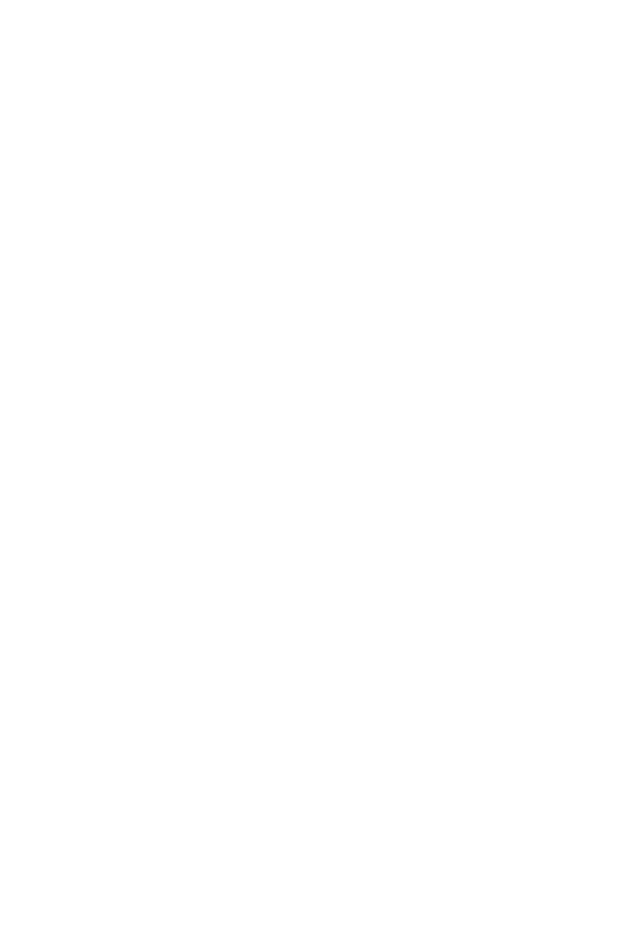
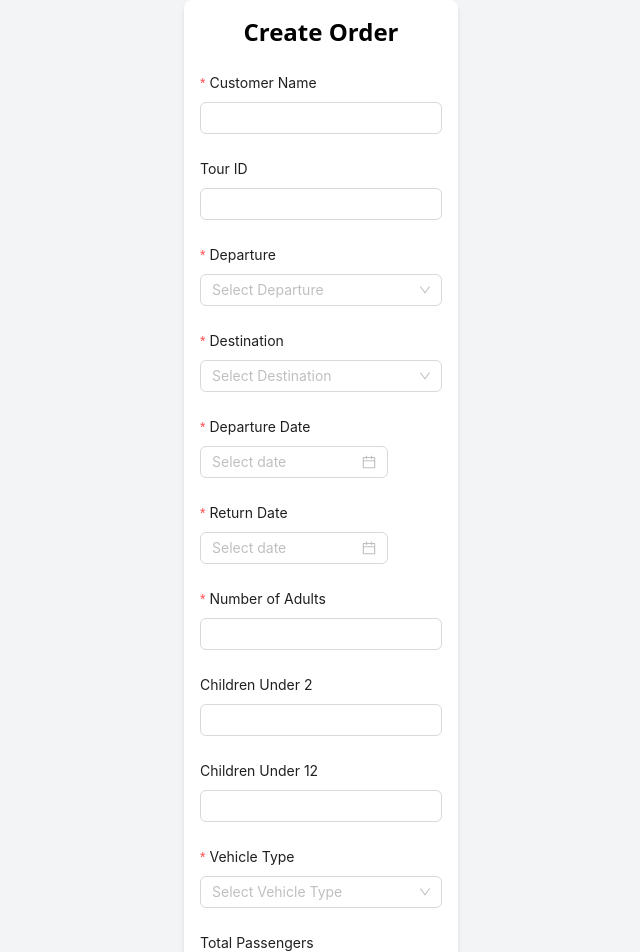
Before and after one commit to AgentVN43/1daytour, a React (Create React App) app: page /order in a window 1280 px wide. Before the commit this address had no page. Shown: the top 952 px of the page, without its empty margins (319-959 px from the left). Before the commit the page ends 800 px from the top, so only its background shows below. Built offline with nearby package versions, Linux system fonts and the light colour scheme.

Commit message:
Update Order Form

```diff
--- a/package.json
+++ b/package.json
@@ -9,7 +9,9 @@
     "@testing-library/jest-dom": "^5.17.0",
     "@testing-library/react": "^13.4.0",
     "@testing-library/user-event": "^13.5.0",
+    "antd": "^5.21.5",
     "axios": "^1.7.7",
+    "moment": "^2.30.1",
     "react": "^18.3.1",
     "react-dom": "^18.3.1",
     "react-router-dom": "^6.27.0",
--- a/src/App.jsx
+++ b/src/App.jsx
@@ -2,6 +2,7 @@
 import { BrowserRouter, Route, Routes } from "react-router-dom";
 
 import Dashboard from "./components/admin/Dashboard";
+import OrderManagement from "./components/admin/OrderManagement";
 import RouteManagement from "./components/admin/RouteManagement";
 import TourManagement from "./components/admin/TourManagement";
 import VehicleManagement from "./components/admin/VehicleManagement";
@@ -17,6 +18,8 @@
           <Route path="/" element={<HomePage />} />
           <Route path="tours" element={<TourList />} />
           <Route path="book/:tourId" element={<TourBooking />} />
+          <Route path="order" element={<OrderManagement />} />
+
           <Route path="admin" element={<Dashboard />}>
             {/* Nested Routes inside Admin */}
             <Route path="vehicles" element={<VehicleManagement />} />
--- /dev/null
+++ b/src/components/admin/OrderForm.jsx
@@ -0,0 +1,297 @@
+import React, { useEffect, useState } from "react";
+import { orderService } from "../../services/orderService";
+import {
+  Form,
+  Button,
+  DatePicker,
+  Input,
+  InputNumber,
+  message,
+  Select,
+} from "antd";
+import moment from "moment";
+
+const { Option } = Select;
+
+// Sample Province JSON Data
+const provinces = [
+  { name: "An Giang", code: "AGI" },
+  { name: "Bà Rịa – Vũng Tàu", code: "VTB" },
+  { name: "Bạc Liêu", code: "BLI" },
+];
+
+const carOptions = [
+    { type: "16-seat tourist car", capacity: 16 },
+    { type: "33-seat tourist car", capacity: 33 },
+    { type: "45-seat tourist car", capacity: 45 },
+  ];
+
+export default function OrderForm() {
+  const [form] = Form.useForm();
+  const [loading, setLoading] = useState(false);
+  const [tourId, setTourId] = useState("");
+  const [passengers, setPassengers] = useState(0);
+  const [night, setNight] = useState(0);
+  const [duration, setDuration] = useState(0);
+
+  const [selectedCars, setSelectedCars] = useState([]);
+
+  // Function to get province code by name
+  const getProvinceCode = (name) => {
+    const province = provinces.find((p) => p.name === name);
+    return province ? province.code : "";
+  };
+
+  const handleSubmit = async (values) => {
+    setLoading(true);
+    try {
+      const generatedId = generateTourId(
+        values.departure,
+        values.destination,
+        values.departureDate,
+        values.vehicleType
+      );
+      const nights = calculateNights(values.departureDate, values.returnDate);
+      const duration = calculateNightsAndDays(values.departureDate, values.returnDate);
+      setDuration(duration)
+      setNight(nights);
+      setTourId(generatedId);
+      handleCalculate()
+      console.log("This is data form:", values);
+      message.success("Order created successfully");
+      //form.resetFields();
+    } catch (error) {
+      message.error("Failed to create order");
+    } finally {
+      setLoading(false);
+    }
+  };
+
+  const generateTourId = (
+    departure,
+    destination,
+    departureDate,
+    vehicleType
+  ) => {
+    const depCode = getProvinceCode(departure);
+    const destCode = getProvinceCode(destination);
+    const formattedDate = departureDate.format("DDMMYY");
+
+    const timestamp = Date.now().toString().slice(-5);
+    const randomNum = Math.floor(100 + Math.random() * 900);
+    const uniqueOrder = `${timestamp}${randomNum}`;
+
+    return `${depCode}${destCode}-${uniqueOrder}-${formattedDate}${vehicleType}`;
+  };
+
+  const calculateNights = (departureDate, returnDate) => {
+    const msInADay = 24 * 60 * 60 * 1000; // milliseconds in a day
+    const nights = Math.round(
+      (new Date(returnDate) - new Date(departureDate)) / msInADay
+    );
+    return nights;
+  };
+
+  const calculateNightsAndDays = (departureDate, returnDate) => {
+    const msInADay = 24 * 60 * 60 * 1000; // milliseconds in a day
+    const departure = new Date(departureDate);
+    const returnD = new Date(returnDate);
+
+    const totalDays = Math.round((returnD - departure) / msInADay) + 1; // Add 1 to include the departure day
+    const totalNights = totalDays - 1;
+
+    return `${totalDays}N${totalNights}D`;
+  };
+
+  const calculateOptimalCars = (passengers) => {
+    const combinations = [];
+
+    // Calculate total seats available across all car types
+    const totalAvailableSeats = carOptions.reduce((sum, car) => sum + car.capacity, 0);
+
+    // Check if the total number of passengers exceeds the available seats
+    if (passengers > totalAvailableSeats) {
+      console.log("Not enough cars to accommodate all passengers.");
+      return [];
+    } else {
+        console.log("")
+    }
+
+    // Try every combination of 1, 2, or 3 cars
+    for (let i = 0; i < carOptions.length; i++) {
+      for (let j = i; j < carOptions.length; j++) {
+        for (let k = j; k < carOptions.length; k++) {
+          const cars = [];
+          if (i === j && j === k) {
+            // Only one type of car
+            cars.push(carOptions[i]);
+          } else if (i === j) {
+            // Two of the first car type and one of the second or third
+            cars.push(carOptions[i], carOptions[j]);
+          } else if (j === k) {
+            // One of the first car and two of the second or third
+            cars.push(carOptions[i], carOptions[j]);
+          } else {
+            // Three different car types
+            cars.push(carOptions[i], carOptions[j], carOptions[k]);
+          }
+
+          const totalSeats = cars.reduce((sum, car) => sum + car.capacity, 0);
+          if (totalSeats >= passengers) {
+            combinations.push(cars);
+          }
+        }
+      }
+    }
+
+    // Find the combination with the smallest total seats that still fits the passengers
+    const optimalCombination = combinations.sort(
+      (a, b) => a.reduce((sum, car) => sum + car.capacity, 0) - b.reduce((sum, car) => sum + car.capacity, 0)
+    )[0];
+
+    return optimalCombination || [];
+  };
+
+  const handleCalculate = () => {
+    const optimalCars = calculateOptimalCars(passengers);
+    setSelectedCars(optimalCars);
+  };
+
+  console.log("This is tourID:", tourId);
+  console.log("This is passenger:", passengers);
+  console.log("This is night:", night);
+  console.log("This is duration:", duration)
+  console.log("This is cars", selectedCars);
+
+  return (
+    <div className="max-w-md mx-auto p-4 bg-white rounded-lg shadow-md">
+      <h2 className="text-2xl font-bold text-center mb-6">Create Order</h2>
+      <Form form={form} layout="vertical" onFinish={handleSubmit}>
+        <Form.Item
+          name="customerName"
+          label="Customer Name"
+          rules={[
+            { required: true, message: "Please enter the customer name" },
+          ]}
+        >
+          <Input />
+        </Form.Item>
+
+        <Form.Item name="tourId" label="Tour ID">
+          <Input value={tourId} readOnly />
+        </Form.Item>
+        <Form.Item
+          name="departure"
+          label="Departure"
+          rules={[{ required: true }]}
+        >
+          <Select placeholder="Select Departure">
+            {provinces.map((province) => (
+              <Option key={province.code} value={province.name}>
+                {province.name}
+              </Option>
+            ))}
+          </Select>
+        </Form.Item>
+        <Form.Item
+          name="destination"
+          label="Destination"
+          rules={[{ required: true }]}
+        >
+          <Select placeholder="Select Destination">
+            {provinces.map((province) => (
+              <Option key={province.code} value={province.name}>
+                {province.name}
+              </Option>
+            ))}
+          </Select>
+        </Form.Item>
+        <Form.Item
+          name="departureDate"
+          label="Departure Date"
+          rules={[{ required: true }]}
+        >
+          <DatePicker />
+        </Form.Item>
+        <Form.Item
+          name="returnDate"
+          label="Return Date"
+          rules={[{ required: true }]}
+        >
+          <DatePicker />
+        </Form.Item>
+        <Form.Item
+          name={["passengers", "adults"]}
+          label="Number of Adults"
+          rules={[
+            { required: true, message: "Please enter the number of adults" },
+          ]}
+        >
+          <InputNumber min={1} className="w-full" />
+        </Form.Item>
+
+        <Form.Item
+          name={["passengers", "childrenUnder2"]}
+          label="Children Under 2"
+        >
+          <InputNumber min={0} className="w-full" />
+        </Form.Item>
+
+        <Form.Item
+          name={["passengers", "childrenUnder12"]}
+          label="Children Under 12"
+        >
+          <InputNumber min={0} className="w-full" />
+        </Form.Item>
+
+        <Form.Item
+          name="vehicleType"
+          label="Vehicle Type"
+          rules={[{ required: true }]}
+        >
+          <Select placeholder="Select Vehicle Type">
+            <Option value="XE">Car</Option>
+            <Option value="MB">Airplane</Option>
+          </Select>
+        </Form.Item>
+
+        {/* Total Passengers Calculation */}
+        <Form.Item
+          label="Total Passengers"
+          dependencies={[
+            ["passengers", "adults"],
+            ["passengers", "childrenUnder2"],
+            ["passengers", "childrenUnder12"],
+          ]}
+          shouldUpdate={(prevValues, curValues) => {
+            // Check if any of the passenger fields have changed
+            return (
+              prevValues.passengers?.adults !== curValues.passengers?.adults ||
+              prevValues.passengers?.childrenUnder2 !==
+                curValues.passengers?.childrenUnder2 ||
+              prevValues.passengers?.childrenUnder12 !==
+                curValues.passengers?.childrenUnder12
+            );
+          }}
+        >
+          {({ getFieldValue }) => {
+            const adults = getFieldValue(["passengers", "adults"]) || 0;
+            const childrenUnder2 =
+              getFieldValue(["passengers", "childrenUnder2"]) || 0;
+            const childrenUnder12 =
+              getFieldValue(["passengers", "childrenUnder12"]) || 0;
+            const totalPassengers = adults + childrenUnder2 + childrenUnder12;
+            setPassengers(totalPassengers);
+            return <span>{totalPassengers}</span>;
+          }}
+        </Form.Item>
+
+        <Form.Item>
+          <Button type="primary" htmlType="submit">
+            Submit
+          </Button>
+        </Form.Item>
+      </Form>
+    </div>
+  );
+}
--- /dev/null
+++ b/src/components/admin/OrderManagement.jsx
@@ -0,0 +1,10 @@
+import React from "react";
+import OrderForm from "./OrderForm";
+
+export default function OrderManagement() {
+  return (
+    <div className="min-h-screen bg-gray-100 flex items-center justify-center">
+      <OrderForm />
+    </div>
+  );
+}
```
Also changed, not shown: 1 other file (tests, documents, lock files or other folders).
